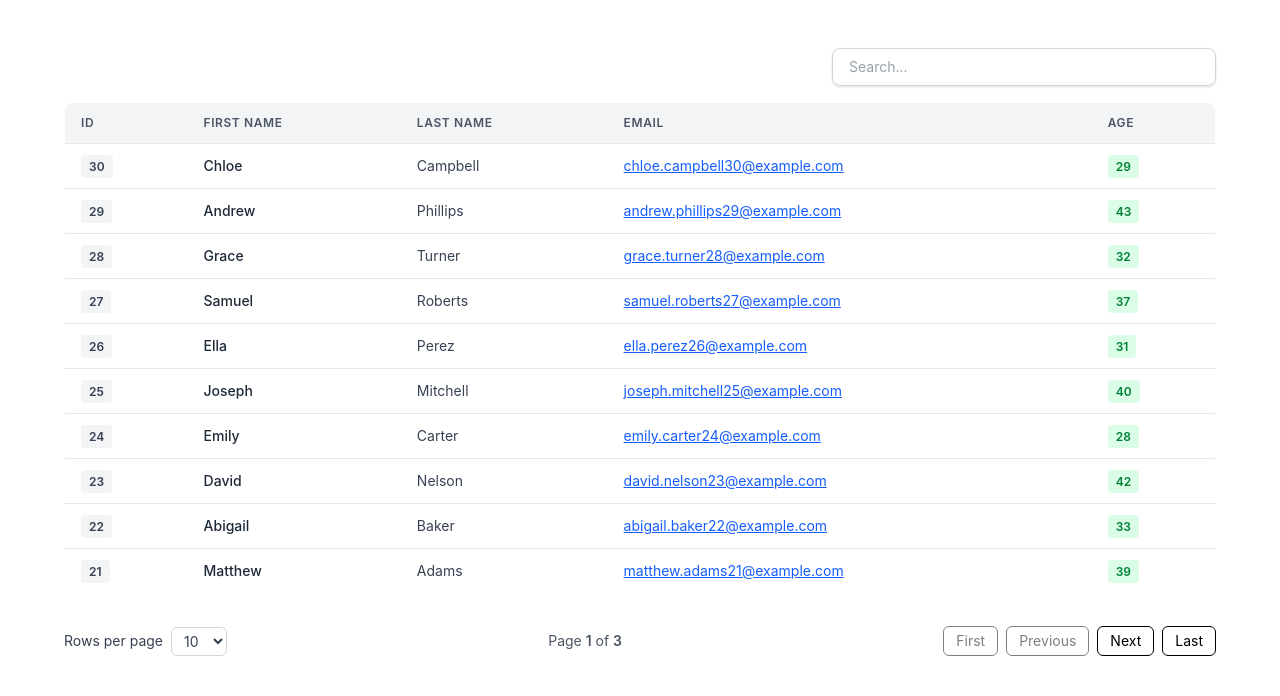
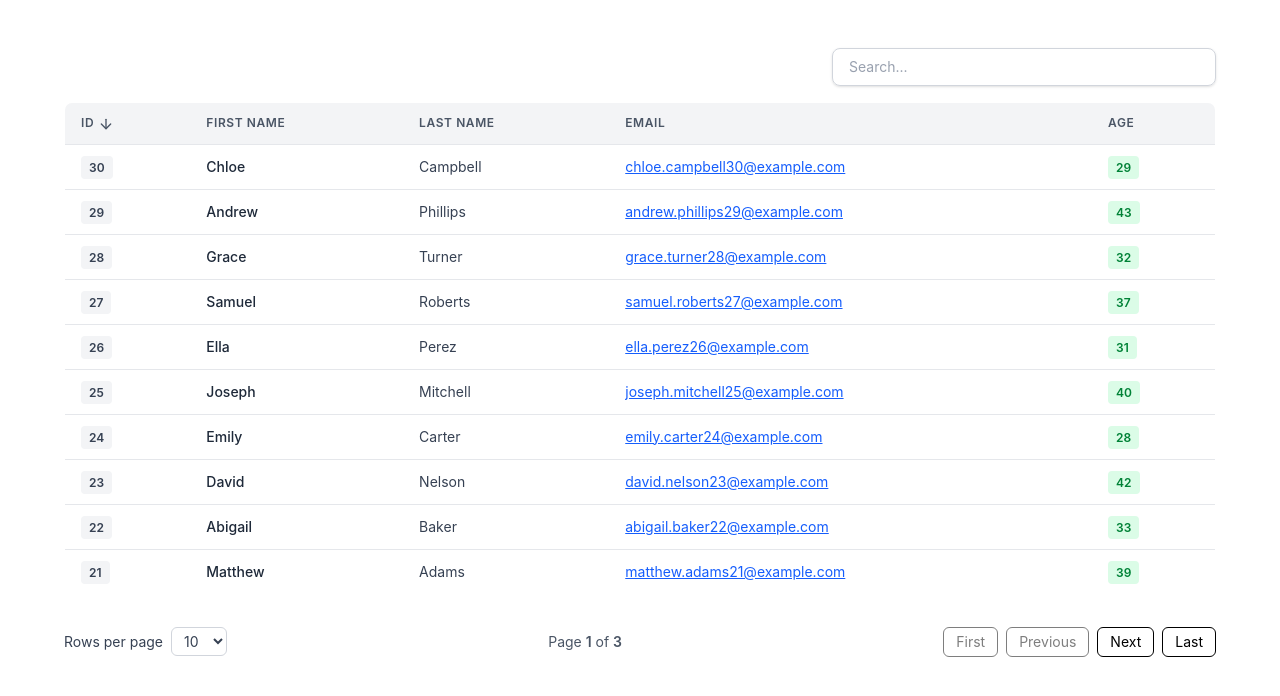
Before and after one commit to zawsainan/react-table, a React (Vite) app: page / in a window 1280 px wide. Both pictures are taken after a click on the element "ID". Shown: the top 696 px of the page. Built offline with nearby package versions, Linux system fonts and the light colour scheme.

Commit message:
sorting fix

```diff
--- a/src/components/BasicTable.jsx
+++ b/src/components/BasicTable.jsx
@@ -9,6 +9,7 @@ import {
 import { data } from "../../data";
 import { columns } from "./columns";
 import { useState } from "react";
+import { ArrowDown, ArrowUp } from "lucide-react";
 
 export default function BasicTable() {
   const [sorting, setSorting] = useState([]);
@@ -54,6 +55,10 @@ export default function BasicTable() {
                     header.column.columnDef.header,
                     header.getContext(),
                   )}
+                  {{
+                    asc: <ArrowUp className="w-4 h-4 ml-1 inline" />,
+                    desc: <ArrowDown className="w-4 h-4 ml-1 inline" />,
+                  }[header.column.getIsSorted()] ?? null}
                 </th>
               ))}
             </tr>
```
